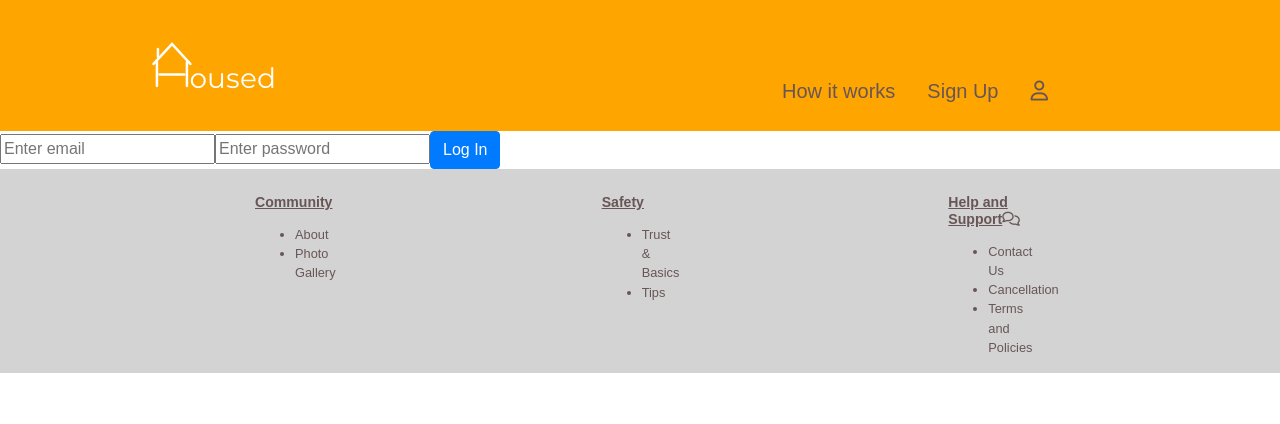
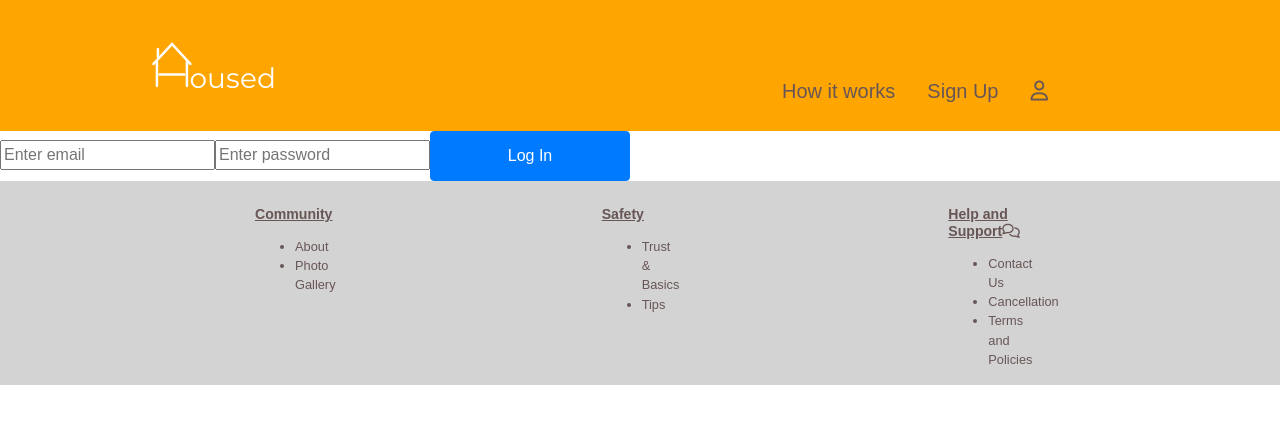
Before and after one commit to fluturecode/HOUSED-AirBnB-React-MERN, a React (Create React App) app in the folder client/: page /login in a window 1280 px wide. Shown: the top 424 px of the page. Built offline with nearby package versions, Linux system fonts and the light colour scheme; the HTML template or start-up script is replaced by a standard one.

Commit message:
styling of homepage search buttons

```diff
--- a/client/src/components/Home.jsx
+++ b/client/src/components/Home.jsx
@@ -11,7 +11,7 @@ const Home = () => {
   return (
     <div className="home">
       <div className="top-img">
-        <img src={require('../images/cozy_room.jpg')} alt="Cozy bedroom" />
+        <img src={require('../images/homepage.jpg')} alt="Cozy bedroom" />
       </div>
 
       <div className="search-container">
--- a/client/src/components/Search.jsx
+++ b/client/src/components/Search.jsx
@@ -2,6 +2,7 @@ import React, { useContext, useState } from 'react';
 import { AppContext } from '../context/AppContext';
 // import Dropdown from './Dropdown';
 import { useHistory } from 'react-router-dom';
+import '../styles/mainsearch.css';
 
 const Search = (props) => {
   const { setSearch, handleSearch } = useContext(AppContext);
@@ -81,7 +82,7 @@ const Search = (props) => {
   });
 
   return (
-    <div>
+    <div className="search-main">
       <form onSubmit={(e) => handleSearch(e, history)}>
         <input
           type="text"
--- a/client/src/styles/home.css
+++ b/client/src/styles/home.css
@@ -4,9 +4,10 @@
   background-color: linen;
 }
 
-.top-img {
-  border: 1px solid black;
-  background-color: rgb(76, 78, 78);
+.top-img img {
+  width: 100%;
+
+  background-color: linen;
 }
 
 .simple-steps {
--- /dev/null
+++ b/client/src/styles/mainsearch.css
@@ -0,0 +1,28 @@
+.search.main {
+  display: flex;
+  justify-items: center;
+}
+
+button {
+  background-color: #ffa500;
+  color: white;
+  font-size: 25px;
+  font-weight: 700;
+  width: 200px;
+  height: 50px;
+  border-radius: 10px;
+  border: 5px solid #ffa500;
+}
+
+.input {
+  height: 35px;
+  width: 200px;
+  border: 2px solid #ffa500;
+  float: left;
+}
+
+.github-filter {
+  height: 30px;
+  width: 200px;
+  border: 1px solid #ffa500;
+}
```
Also changed, not shown: client/src/images/homepage.jpg (added).
